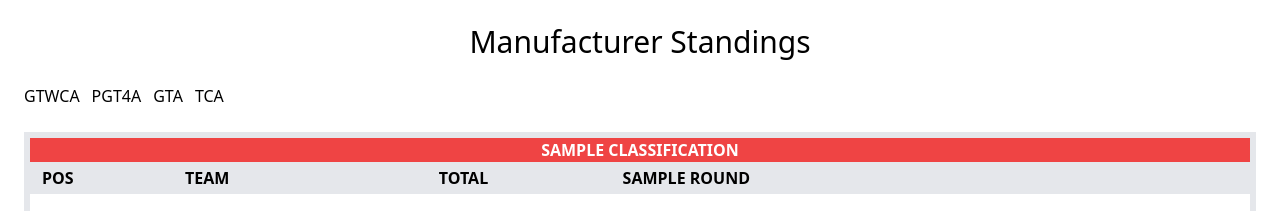
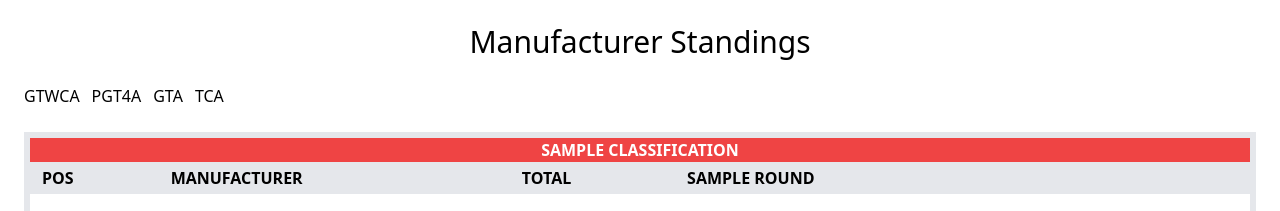
Before and after one commit to woobrendan/points_calculator, a Django app: template points_calculator/standings/templates/standing/manuf_standing.html in a window 1280 px wide. Shown: the part 89-300 px from the top of the page. Run offline with Django 4.2, Linux system fonts and the light colour scheme; the template is opened without the code that fills it: most values are stand-ins (such as "Sample title", 1, 10 or a date in 2020); some libraries are stand-ins or nearby versions.

Commit message:
update for loop to use manuf_standing instead of team, update header from team to manuf

```diff
--- a/points_calculator/standings/templates/standing/manuf_standing.html
+++ b/points_calculator/standings/templates/standing/manuf_standing.html
@@ -23,7 +23,7 @@
         </button>
     </div>
 
-    {% for classification, teams in team_standing.items %}
+    {% for classification, teams in manuf_standing.items %}
         <div class="bg-gray-200 mb-10 border-2 border-black-600 p-1">
             <table class="w-full text-m text-left">
 
@@ -31,7 +31,7 @@
                 <thead class="w-full text-m text-black-700 uppercase bg-gray-200 dark:bg-red-800 dark:text-gray-400">
                     <tr>
                         <th scope="col" class="px-3 py-1">Pos</th>
-                        <th scope="col" class="px-3 py-1">Team</th>
+                        <th scope="col" class="px-3 py-1">Manufacturer</th>
                         <th scope="col" class="px-3 py-1">Total</th>
                         {% for round in round_list %}
                             <th scope="col" class="px-3 py-1">{{ round }}</th>
```
